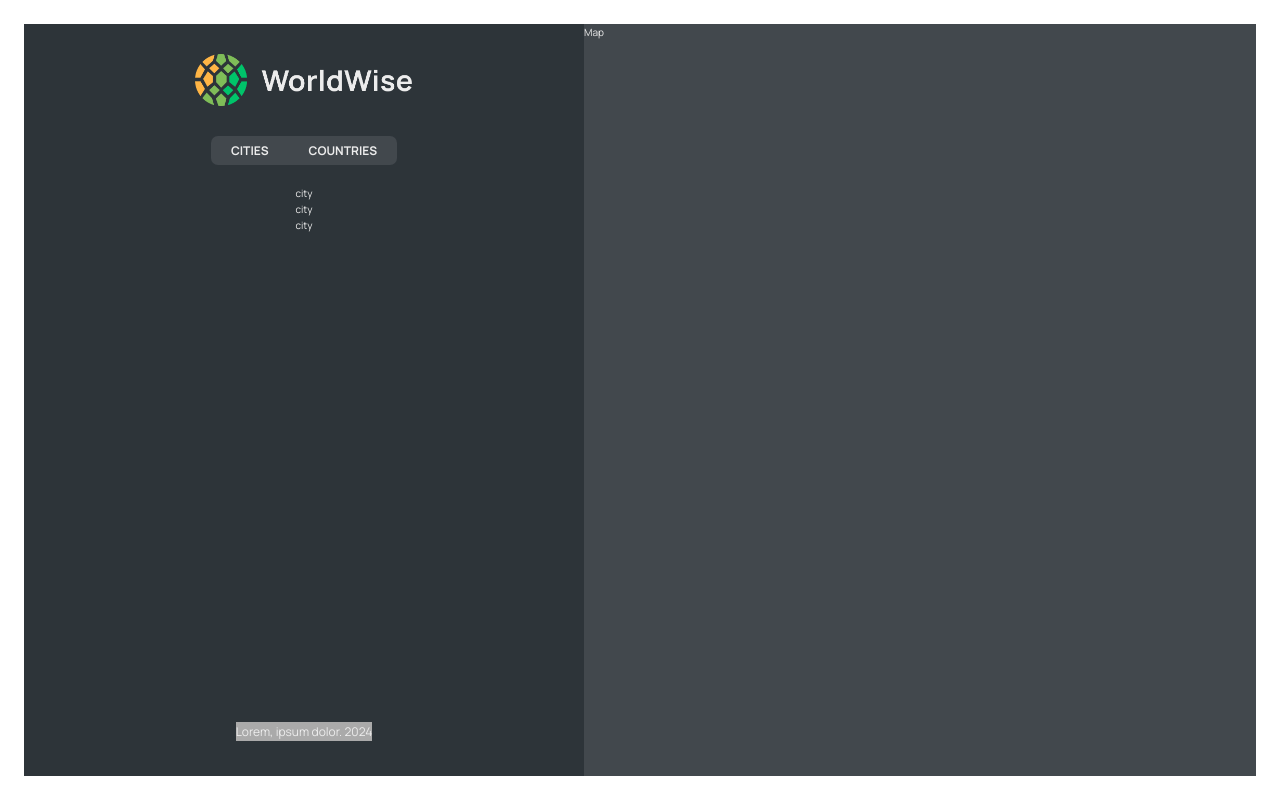
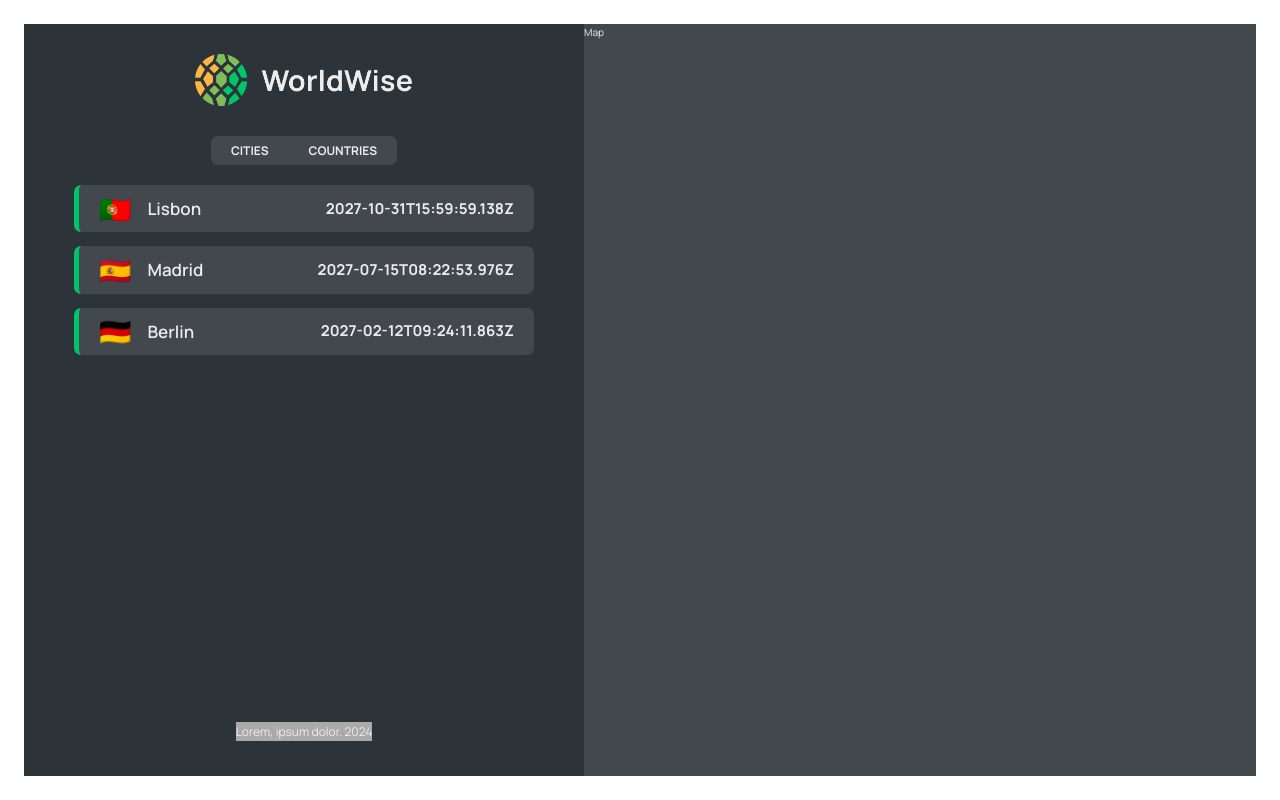
Before and after one commit to erenavar/world-trip, a React (Vite) app: page /app in a window 1280 px wide. Built offline with nearby package versions, Linux system fonts and the light colour scheme; data requests are answered from the project's data file.

Commit message:
create city item css

```diff
--- a/package.json
+++ b/package.json
@@ -8,7 +8,7 @@
     "build": "vite build",
     "lint": "eslint . --ext js,jsx --report-unused-disable-directives --max-warnings 0",
     "preview": "vite preview",
-    "server": "json-server --watch data/cities.json --port 9000 -delay 500"
+    "server": "json-server --watch data/cities.json --port 9000 --delay 500"
   },
   "dependencies": {
     "json-server": "^0.17.4",
--- a/src/components/CityItem.jsx
+++ b/src/components/CityItem.jsx
@@ -1,7 +1,15 @@
 import React from "react";
+import styles from "./CityItem.module.css";
 
 function CityItem({ city }) {
-  return <ul>city</ul>;
+  const { cityName, emoji, date } = city;
+  return (
+    <li className={styles.cityItem}>
+      <span className={styles.emoji}>{emoji}</span>
+      <h3 className={styles.name}>{cityName}</h3>
+      <h3 className={styles.date}>{date}</h3>
+    </li>
+  );
 }
 
 export default CityItem;
--- /dev/null
+++ b/src/components/CityItem.module.css
@@ -0,0 +1,53 @@
+.cityItem,
+.cityItem:link,
+.cityItem:visited {
+  display: flex;
+  gap: 1.6rem;
+  align-items: center;
+  background-color: var(--color-dark--2);
+  border-radius: 7px;
+  padding: 1rem 2rem;
+  border-left: 5px solid var(--color-brand--2);
+  cursor: pointer;
+
+  color: inherit;
+  text-decoration: none;
+}
+
+.cityItem--active {
+  border: 2px solid var(--color-brand--2);
+  border-left: 5px solid var(--color-brand--2);
+}
+
+.emoji {
+  font-size: 2.6rem;
+  line-height: 1;
+}
+
+.name {
+  font-size: 1.7rem;
+  font-weight: 600;
+  margin-right: auto;
+}
+
+.date {
+  font-size: 1.5rem;
+}
+
+.deleteBtn {
+  height: 2rem;
+  aspect-ratio: 1;
+  border-radius: 50%;
+  border: none;
+  background-color: var(--color-dark--1);
+  color: var(--color-light--2);
+  font-size: 1.6rem;
+  font-weight: 400;
+  cursor: pointer;
+  transition: all 0.2s;
+}
+
+.deleteBtn:hover {
+  background-color: var(--color-brand--1);
+  color: var(--color-dark--1);
+}
--- a/src/components/CityList.jsx
+++ b/src/components/CityList.jsx
@@ -7,7 +7,7 @@
   if (isLoading) return <Spinner />;
 
   return (
-    <ul className={styles.CityList}>
+    <ul className={styles.cityList}>
       {cities.map((city) => (
         <CityItem city={city} key={city.id} />
       ))}
--- a/src/components/CityList.module.css
+++ b/src/components/CityList.module.css
@@ -4,4 +4,11 @@
   list-style: none;
   overflow-y: scroll;
   overflow-x: hidden;
+  display: flex;
+  flex-direction: column;
+  gap: 1.4rem;
 }
+
+.cityList::-webkit-scrollbar {
+  width: 0;
+}
```
